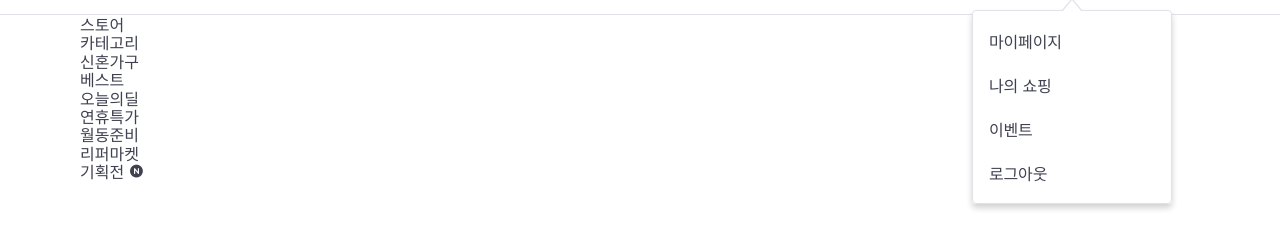
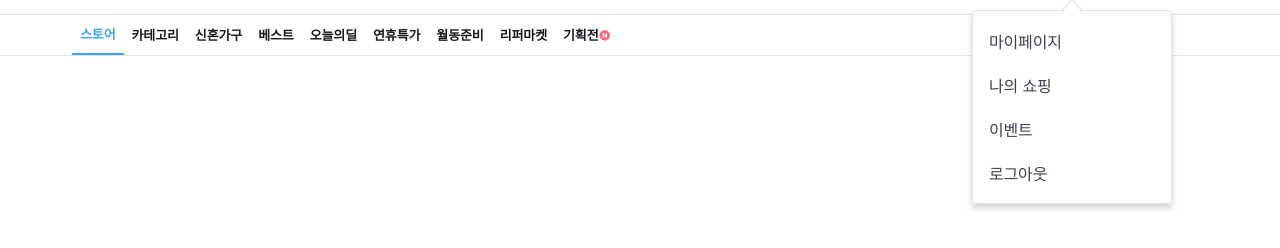
Before and after one commit to doowayne/tomorrow-house, a website: page index.html in a window 1280 px wide. Shown: the part 66-314 px from the top of the page. Drawn offline with nearby package versions, Linux system fonts and the light colour scheme; files that its build step writes are made by us from their sources; files whose address does not match are found by name.

Commit message:
🚧 Align and style .lnb-item and make .lnb-list scrollable

```diff
--- a/index.html
+++ b/index.html
@@ -380,7 +380,7 @@
             <h1 class="visually-hidden">스토어 메뉴</h1>
 
               <ul class="lnb-list">
-                  <li class="lnb-item">
+                  <li class="lnb-item is-active">
                     <a href="/">스토어</a>
                   </li>
                   <li class="lnb-item">
--- /dev/null
+++ b/styles/layouts/_lnb.scss
@@ -0,0 +1,51 @@
+.lnb {
+    overflow-x: auto;
+    width: 100%;
+    border-bottom: 1px solid $border;
+
+    &::-webkit-scrollbar {
+        display: none;
+
+      }
+
+    &-list {
+        @include inline-flexbox(start);
+        position: relative;
+        left: -8px;
+        white-space: nowrap;//inline-flex가 각 컨텐츠의 내용의 크기를 가지고 nowrap을 사용해서
+
+
+    }
+
+    &-item {
+        flex-shrink: 0;
+
+        &.is-active {
+            a {
+                color: $blue;
+                border-bottom: 2px solid $blue;
+            }
+
+
+
+        }
+
+        a {
+            @include text-style(13, $dark);
+            @include inline-flexbox;
+            height: 40px;
+            padding: 0 8px;
+            font-weight: 700;
+
+
+        }
+
+        .ic-new {
+            color: $red;
+        }
+    }
+
+
+
+
+}
--- a/styles/main.scss
+++ b/styles/main.scss
@@ -36,3 +36,4 @@
 @import "./layouts/sidebar";
 @import "./layouts/overlay";
 @import "./layouts/search-modal";
+@import "./layouts/lnb";
```
